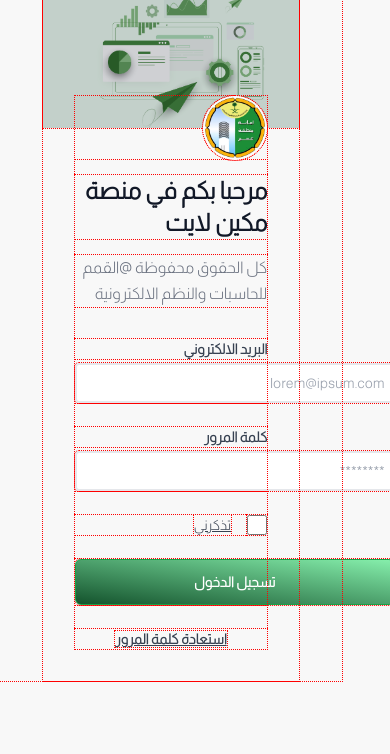
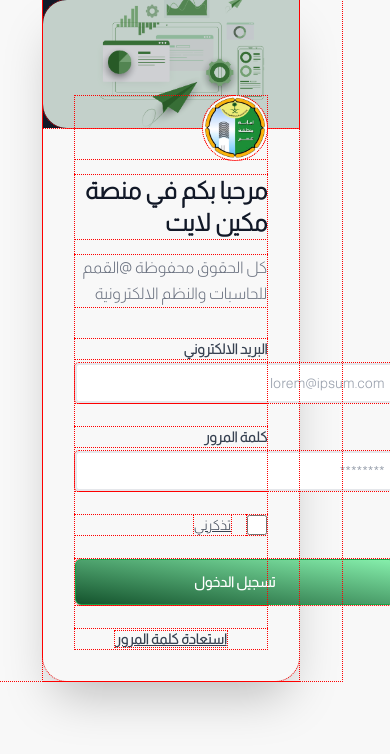
Before and after one commit to ElsaiedSamaka/MElite, an Angular app: page / in a window 390 px wide. Shown: the top 754 px of the page. Built offline with nearby package versions, Linux system fonts and the light colour scheme; no server answers.

Commit message:
breakpoint

```diff
--- a/src/app/pages/auth/components/signin/signin.component.html
+++ b/src/app/pages/auth/components/signin/signin.component.html
@@ -1,8 +1,8 @@
-<section class="bg-#f8f8f8 w-3/4 h-3/4 mx-auto ">
-  <div class="lg:grid lg:min-h-screen lg:grid-cols-12">
+<section class="w-3/4 h-3/4 mx-auto ">
+  <div class="lg:grid lg:min-h-screen lg:grid-cols-12 rounded-3xl shadow-2xl ">
     <section class="relative flex h-32 items-end bg-gray-900 lg:col-span-5 lg:h-full xl:col-span-6">
       <img alt="Night" src="../../../../../assets/side_img.png"
-        class="absolute inset-0 h-full w-full object-cover opacity-80" />
+        class="absolute inset-0 h-full w-full object-cover opacity-80 rounded-l-3xl" />
 
       <div class="hidden lg:relative lg:block lg:p-12">
         <a class="block text-white" >
```
